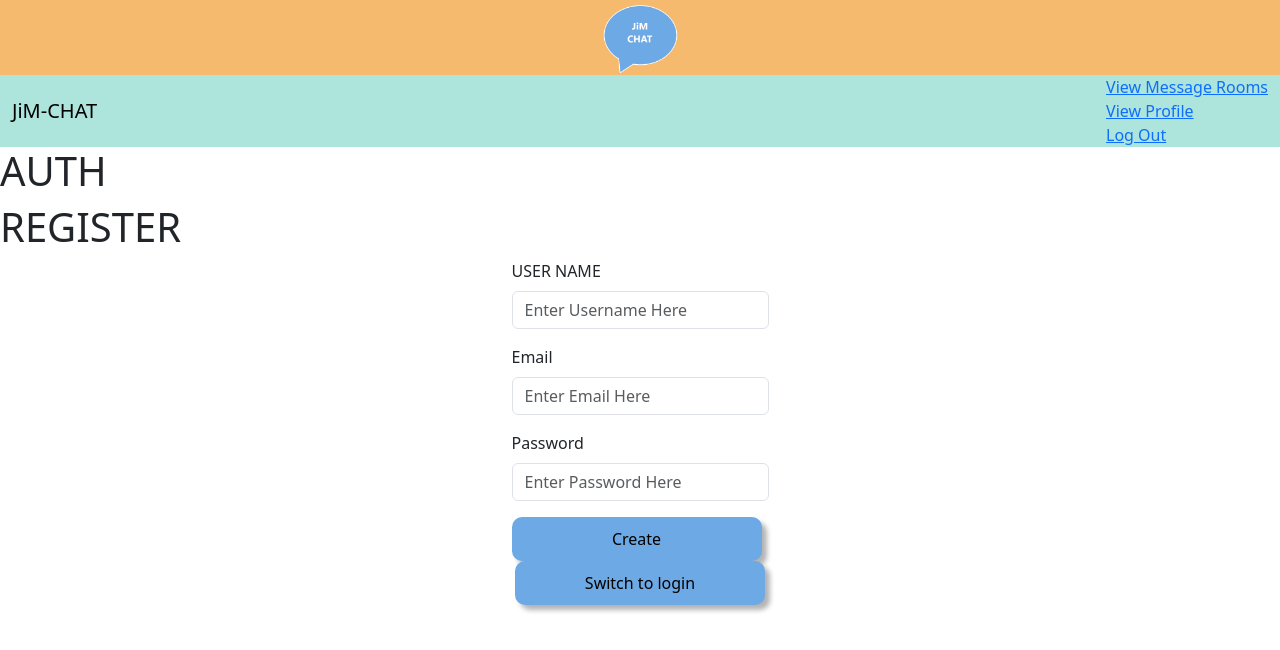
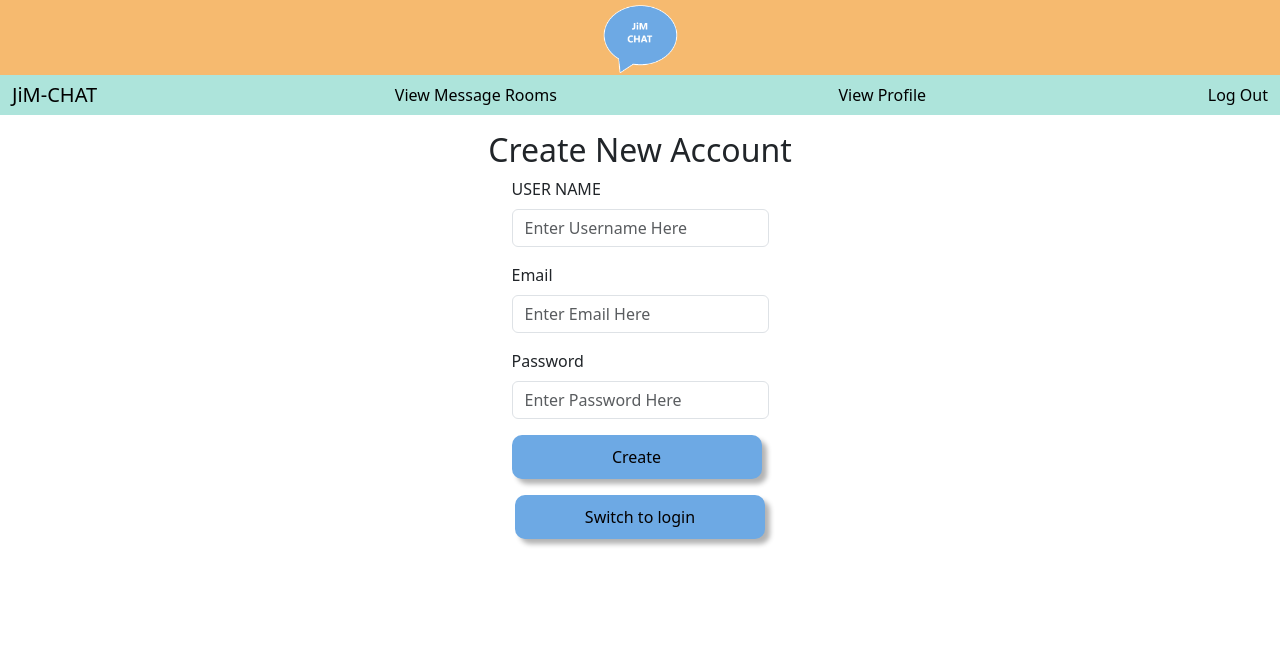
Before and after one commit to mmgeocode/portfolio, a React (Create React App) app in the folder jim-chat/client/: page /auth in a window 1280 px wide. Shown: the top 650 px of the page. Built offline with nearby package versions, Linux system fonts and the light colour scheme.

Commit message:
Fixes navigation bar and numerous styling

```diff
--- a/jim-chat/client/src/App.css
+++ b/jim-chat/client/src/App.css
@@ -6,6 +6,7 @@
   --neutral: #FFEBEB;
   --danger: #FF0000;
   --confirm: #006400;
+  --black: #000000;
 }
 
 body {
@@ -110,16 +111,23 @@ nav.navbar {
   display: flex;
   justify-content: center;
   align-items: center;
+  margin-top: 1em;
 }
 
 .login-form {
   display: flex;
+  flex-direction: column;
   justify-content: center;
+  align-items: center;
+  margin-top: 1em;
 }
 
 .register-form {
   display: flex;
+  flex-direction: column;
   justify-content: center;
+  align-items: center;
+  margin-top: 1em;
 }
 
 /* --- Main --- */
@@ -137,19 +145,24 @@ nav.navbar {
   /* justify-content: center; */
   align-items: center;
   /* width: 1000px; */
+  margin-top: 1em;
 }
 
 .main-index-item {
   width: 1000px;
 }
 
-/* --- ROOM --- */
+.room-create-button {
+  margin-bottom: 1em;
+}
+
+/* --- ROOM FEED --- */
 .room.card {
-  background-color: var(--backgroundColor);
+  background-color: var(--neutral);
   display: flex;
   flex-direction: row;
-  justify-content: center;
-  align-items: center;
+  /* justify-content: center; */
+  /* align-items: center; */
   align-content: center;
   height: 75px;
   padding: 0;
@@ -159,6 +172,7 @@ nav.navbar {
 .room.card-header {
   padding: 0;
   /* align-items: center; */
+  /* align-self: center; */
   width: 100px;
 }
 
@@ -169,3 +183,21 @@ nav.navbar {
   width: 100px;
   height: 75px;
 }
+
+/* --- MESSAGE FEED --- */
+.room-view {
+  display: flex;
+  flex-direction: column;
+  align-items: center;
+}
+
+.message-create.card {
+  background-color: var(--backgroundColor);
+  width: 800px;
+  margin-top: 1em;
+  margin-bottom: 1em;
+}
+
+.message-card {
+  width: 1000px;
+}
--- a/jim-chat/client/src/components/authorization-section/Auth.jsx
+++ b/jim-chat/client/src/components/authorization-section/Auth.jsx
@@ -20,7 +20,6 @@ const Auth = (props) => {
 
     return (
         <>
-            <h1>AUTH</h1>
             {showLogin ? <Login updateToken = {props.updateToken} updateCurrentId = {props.updateCurrentId}/> : <Register updateToken = {props.updateToken} updateCurrentId = {props.updateCurrentId} />}
 
             <div className="login-register">
--- a/jim-chat/client/src/components/authorization-section/Login.jsx
+++ b/jim-chat/client/src/components/authorization-section/Login.jsx
@@ -48,8 +48,8 @@ function Login(props) {
 
     return (
         <>
-            <h1>LOGIN</h1>
             <div className='login-form'>
+                <h2>LOGIN to JiM-CHAT</h2>
                 <Form>
                     {/* EMAIL */}
                     <FormGroup>
--- a/jim-chat/client/src/components/authorization-section/Register.jsx
+++ b/jim-chat/client/src/components/authorization-section/Register.jsx
@@ -52,8 +52,8 @@ function Register(props) {
 
     return (
         <>
-            <h1>REGISTER</h1>
             <div className="register-form">
+                <h2>Create New Account</h2>
                 <Form>
                     {/* USERNAME */}
                     <FormGroup>
--- a/jim-chat/client/src/components/main-section/MainIndex.jsx
+++ b/jim-chat/client/src/components/main-section/MainIndex.jsx
@@ -1,6 +1,5 @@
 import React, { useState, useEffect } from 'react';
 import { API_VIEW_ALL_ROOMS } from '../../constants/endpoints';
-import { Col, Container, Row } from 'reactstrap';
 import RoomFeed from './RoomFeed';
 import ReturnToAuth from '../navigation-section/ReturnToAuth';
 
--- a/jim-chat/client/src/components/main-section/MessageCard.jsx
+++ b/jim-chat/client/src/components/main-section/MessageCard.jsx
@@ -108,6 +108,7 @@ function MessageCard(props) {
 
     return (
         <>
+        <div className="message-card">
             <Card>
                 <CardHeader>{userName}</CardHeader>
                 <CardBody>
@@ -137,6 +138,7 @@ function MessageCard(props) {
                     )}
                 </CardFooter>
             </Card>
+        </div>
         </>
     )
 }
--- a/jim-chat/client/src/components/main-section/MessageCreate.jsx
+++ b/jim-chat/client/src/components/main-section/MessageCreate.jsx
@@ -5,7 +5,6 @@ import JiMButton from '../../ui/JiMButton';
 
 function MessageCreate(props) {
     const [msgInput, setMsgInput] = useState("");
-    // console.log(props.roomData)
     const { _id } = props.roomData
 
     async function handleMsgCreate() {
@@ -46,8 +45,8 @@ function MessageCreate(props) {
     }
 
   return (
-    <Card>
-        <CardHeader>Message Create</CardHeader>
+    <Card className='message-create'>
+        <CardHeader>Create Message</CardHeader>
         <CardBody>
             <Form className='message-create'>
                 <Input
--- a/jim-chat/client/src/components/main-section/RoomCard.jsx
+++ b/jim-chat/client/src/components/main-section/RoomCard.jsx
@@ -8,8 +8,6 @@ import RoomDeleteButton from '../../ui/RoomDeleteButton';
 
 function RoomCard(props) {
     const { name, description, _id } = props.room;
-    // console.log(props.currentId)
-    // console.log(props.room.owner_id)
     const navigate = useNavigate();
     const [nameInput, setNameInput] = useState(name);
     const [descriptionInput, setDescriptionInput] = useState(description);
@@ -97,6 +95,7 @@ function RoomCard(props) {
 
             // Get Response
             const data = await response.json()
+            console.log(data)
 
             // Navigate to RoomView
             navigate('/message/room/' + _id)
--- a/jim-chat/client/src/components/main-section/RoomFeed.jsx
+++ b/jim-chat/client/src/components/main-section/RoomFeed.jsx
@@ -3,12 +3,10 @@ import { Form, FormGroup, Input, Label, Modal, ModalBody, ModalFooter, ModalHead
 import JiMButton from "../../ui/JiMButton";
 import RoomCard from "./RoomCard";
 import { API_CREATE_ROOM } from '../../constants/endpoints';
-import { useNavigate } from 'react-router-dom';
 
 function RoomFeed(props) {
     const [modal, setModal] = useState(false);
     const toggle = () => setModal(!modal)
-    const navigate = useNavigate()
 
     const [name, setName] = useState("");
     const [description, setDescription] = useState("");
@@ -38,9 +36,9 @@ function RoomFeed(props) {
 
             // POST Response
             const data = await response.json()
+            console.log(data)
 
             // Refresh Room Feed
-            // navigate("/message/room/" + data.room._id)
             props.fetchRooms()
             toggle()
 
@@ -53,7 +51,6 @@ function RoomFeed(props) {
         <>
             <div className="room-create-button">
                 <JiMButton onClick={toggle} title="Create Room" />
-                {/* <Button onClick={toggle}>Create Room</Button> */}
                 <Modal isOpen={modal} toggle={toggle}>
                     <ModalHeader toggle={toggle}>CREATE MESSAGE ROOM</ModalHeader>
                     <ModalBody>
@@ -96,7 +93,6 @@ function RoomFeed(props) {
                 token={props.token}
                 currentId={props.currentId}
                 fetchRooms={props.fetchRooms}
-                // userId={props.userId}
                 />
             ))}
         </>
--- a/jim-chat/client/src/components/main-section/RoomView.jsx
+++ b/jim-chat/client/src/components/main-section/RoomView.jsx
@@ -83,7 +83,8 @@ function RoomView(props) {
 
     return (
         <>
-            <h1>ROOM: {roomData.name} </h1>
+        <div className="room-view">
+            <h1>Message Room: {roomData.name} </h1>
             <JiMButton onClick={returnHome} title='Return to Rooms' />
             <MessageCreate
             token={props.token}
@@ -97,6 +98,7 @@ function RoomView(props) {
             fetchRoomMsg={fetchRoomMsg}
             currentId={props.currentId}
             />
+        </div>
         </>
     )
 }
--- a/jim-chat/client/src/components/navigation-section/NavigationBar.jsx
+++ b/jim-chat/client/src/components/navigation-section/NavigationBar.jsx
@@ -1,47 +1,26 @@
-import React, { useState } from 'react';
+import React from 'react';
 import {
-    Collapse,
     Navbar,
-    NavbarToggler,
     NavbarBrand,
-    Nav,
-    NavItem,
-    // NavLink,
-    UncontrolledDropdown,
-    DropdownToggle,
-    DropdownMenu,
-    DropdownItem,
-    NavbarText,
  } from "reactstrap";
  import { NavLink } from "react-router-dom";
 
  function NavigationBar(props) {
-    // const [collapsed, setCollapsed] = useState(true);
-    // const toggleNavbar = () => setCollapsed(!collapsed)
-    const [isOpen, setIsOpen] = useState(false);
-    const toggle = () => setIsOpen(!isOpen)
 
     return (
+        <>
             <Navbar>
                 <NavbarBrand href='/'>JiM-CHAT</NavbarBrand>
-                    <Nav navbar>
-                        <NavItem>
-                            <NavLink to={'/feed/' + props.currentId}>View Message Rooms</NavLink>
-                        </NavItem>
 
-                        <NavItem>
-                            <NavLink to={"/user/" + props.currentId}>View Profile</NavLink>
-                        </NavItem>
+                <NavLink style={{ color: 'var(--black)', textDecoration: 'none'}} to={'/feed/' + props.currentId}>View Message Rooms</NavLink>
 
-                        <NavItem>
-                            <NavLink onClick={props.clickLogout} to={'/'}>Log Out</NavLink>
-                        </NavItem>
-                    </Nav>
-                {/* <NavbarToggler onClick={toggleNavbar} /> */}
-                {/* <Collapse isOpen={!collapsed} navbar> */}
-                {/* </Collapse> */}
+                <NavLink style={{ color: 'var(--black)', textDecoration: 'none'}} to={"/user/" + props.currentId}>View Profile</NavLink>
+
+                <NavLink style={{ color: 'var(--black)', textDecoration: 'none'}} onClick={props.clickLogout} to={'/'}>Log Out</NavLink>
+
             </Navbar>
-    )
+        </>
+    );
  }
 
- export default NavigationBar
+ export default NavigationBar;
```
Also changed, not shown: jim-chat/client/src/components/main-section/WelcomeIndex.jsx (+1 -10 lines), 1 other file (tests, documents, lock files or other folders).
